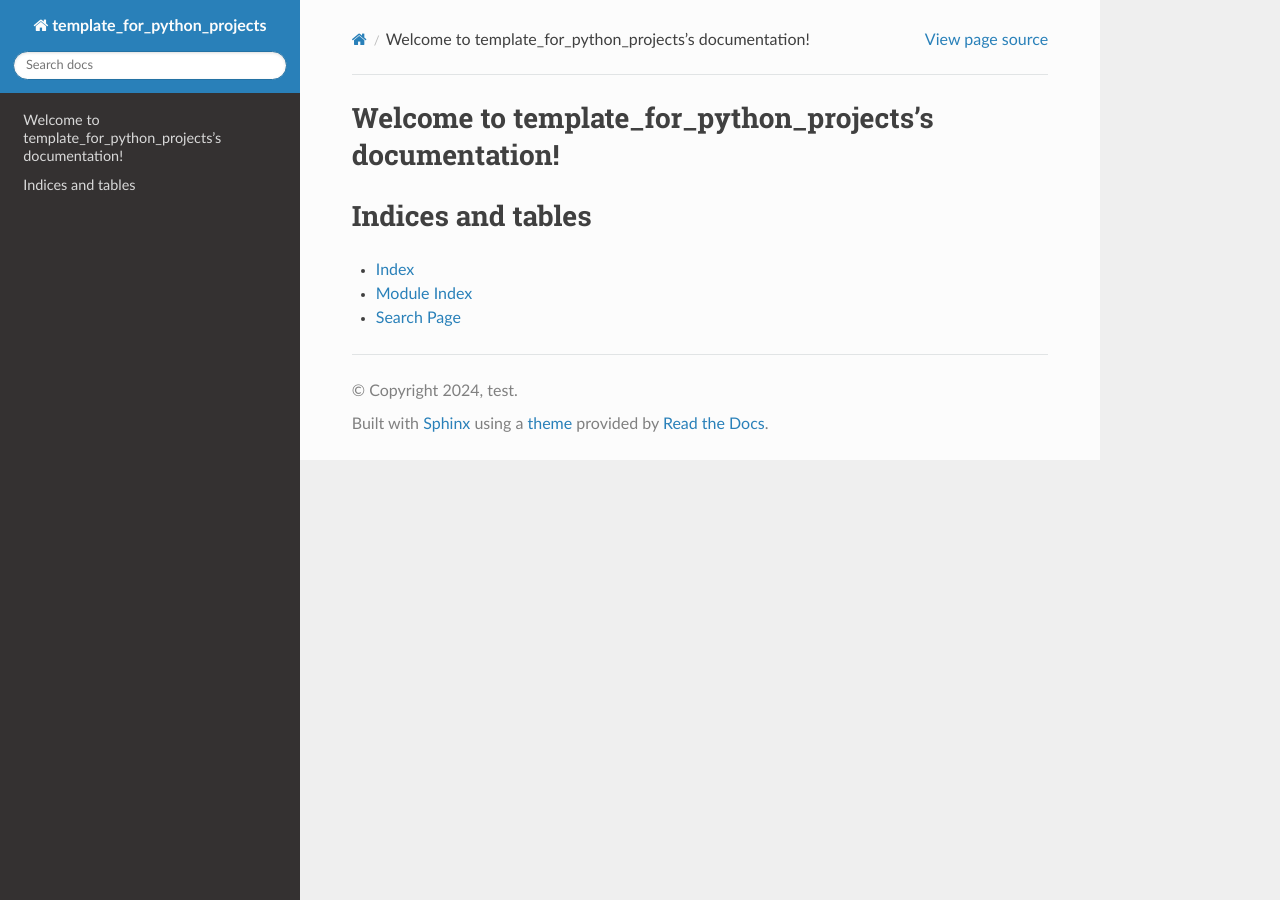
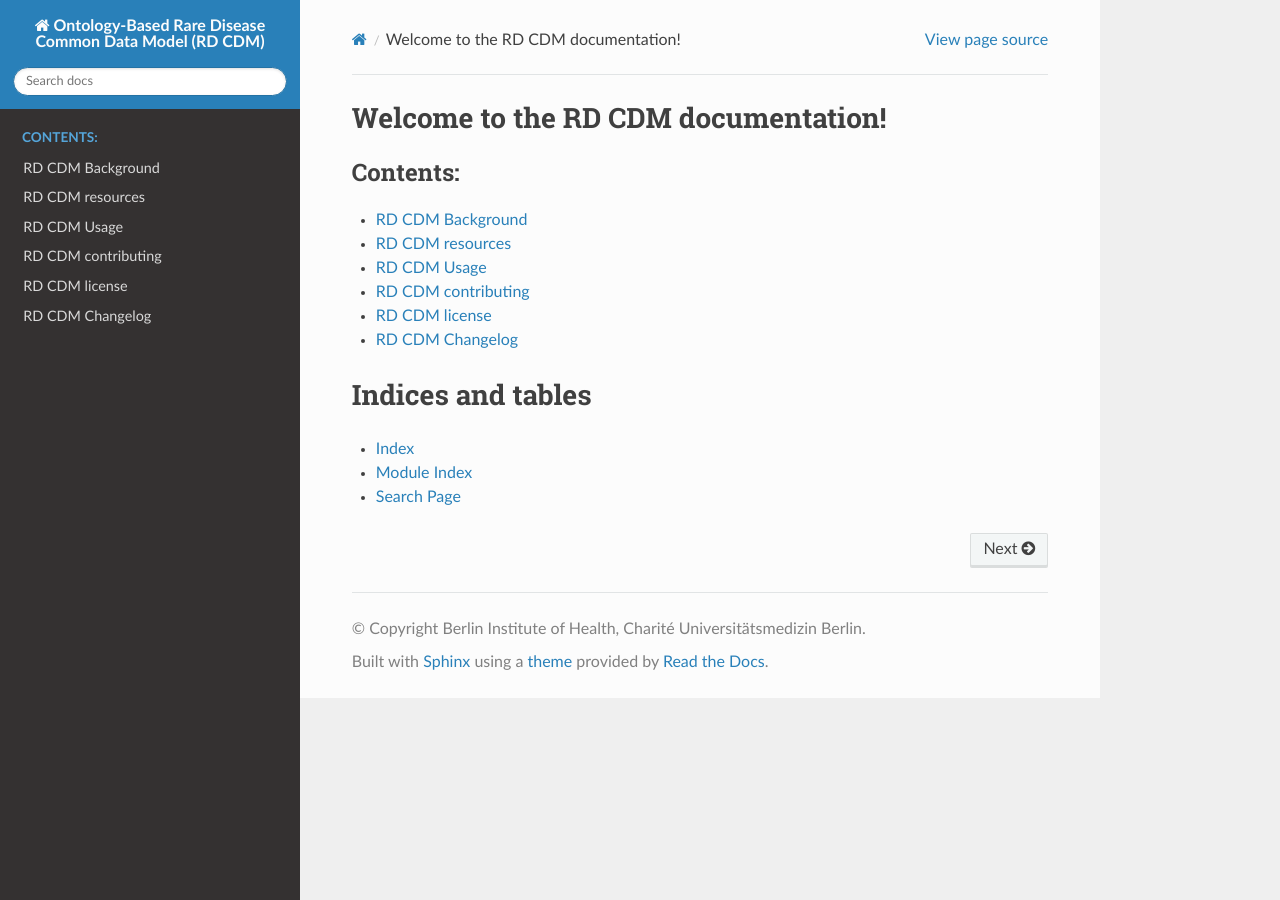
Before and after one commit to BIH-CEI/rd-cdm, a Sphinx documentation site: the page built from docs/index.rst, in a window 1280 px wide. Built offline with Sphinx 7.4.7 and the Read the Docs theme 2.0.0, drawn with Linux system fonts in a browser that asks for light colours.

Commit message:
added documentation

```diff
--- /dev/null
+++ b/docs/background/background_file.rst
@@ -0,0 +1,2 @@
+RD CDM Background
+=================
--- /dev/null
+++ b/docs/changelog.rst
@@ -0,0 +1,2 @@
+RD CDM Changelog
+================
--- a/docs/conf.py
+++ b/docs/conf.py
@@ -14,10 +14,10 @@ import sys
 src_path = os.path.abspath(os.path.join('..', 'src'))
 sys.path.insert(0, src_path)
 
-project = 'template_for_python_projects'
-copyright = '2024, test'
-author = 'test'
-release = '0.0.1'
+project = 'Ontology-Based Rare Disease Common Data Model (RD CDM)'
+copyright = 'Berlin Institute of Health, Charité Universitätsmedizin Berlin'
+author = 'Adam SL Graefe'
+release = '2.0.0'
 
 # -- General configuration ---------------------------------------------------
 # https://www.sphinx-doc.org/en/master/usage/configuration.html#general-configuration
@@ -35,6 +35,7 @@ extensions = [
 
 templates_path = ['_templates']
 exclude_patterns = ['_build', 'Thumbs.db', '.DS_Store']
+html_static_path = ['_static']
 
 pygments_style = 'sphinx'
 
--- /dev/null
+++ b/docs/contributing.rst
@@ -0,0 +1,2 @@
+RD CDM contributing
+===================
--- a/docs/index.rst
+++ b/docs/index.rst
@@ -3,12 +3,19 @@
    You can adapt this file completely to your liking, but it should at least
    contain the root `toctree` directive.
 
-Welcome to template_for_python_projects's documentation!
-=================================
+Welcome to the RD CDM documentation!
+====================================
 
 .. toctree::
    :maxdepth: 2
    :caption: Contents:
+
+   background/background_file
+   resources/resources_file
+   usage/usage_file
+   contributing
+   license
+   changelog
 
 
 
--- /dev/null
+++ b/docs/license.rst
@@ -0,0 +1,2 @@
+RD CDM license
+==============
--- /dev/null
+++ b/docs/resources/resources_file.rst
@@ -0,0 +1,2 @@
+RD CDM resources
+=================
--- /dev/null
+++ b/docs/usage/usage_file.rst
@@ -0,0 +1,2 @@
+RD CDM Usage
+============
```
